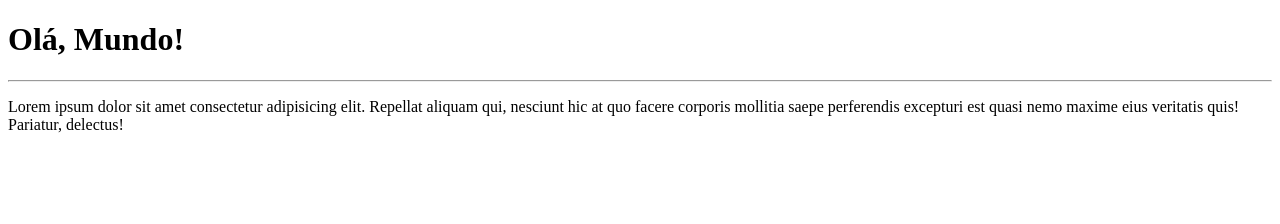
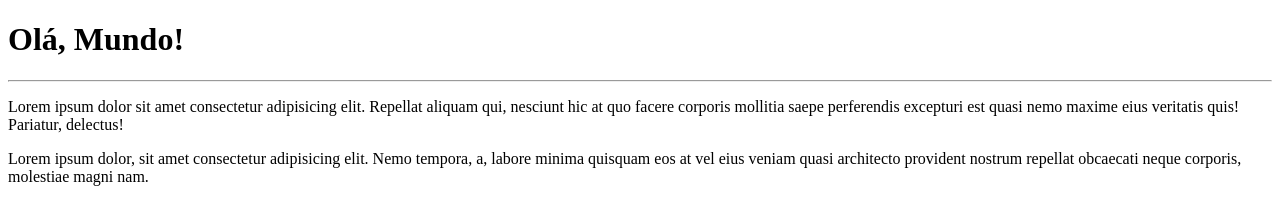
Before and after one commit to TadeuPimpao/Ola-Mundo, a plain HTML site: page site-exemplo/index.html in a window 1280 px wide. Drawn offline with Linux system fonts and the light colour scheme.

Commit message:
Adicionei um parágrafo

```diff
--- a/site-exemplo/index.html
+++ b/site-exemplo/index.html
@@ -10,5 +10,6 @@
   <h1>Olá, Mundo!</h1>
   <hr>
   <p>Lorem ipsum dolor sit amet consectetur adipisicing elit. Repellat aliquam qui, nesciunt hic at quo facere corporis mollitia saepe perferendis excepturi est quasi nemo maxime eius veritatis quis! Pariatur, delectus!</p>
+  <p>Lorem ipsum dolor, sit amet consectetur adipisicing elit. Nemo tempora, a, labore minima quisquam eos at vel eius veniam quasi architecto provident nostrum repellat obcaecati neque corporis, molestiae magni nam.</p>
 </body>
 </html>
```
